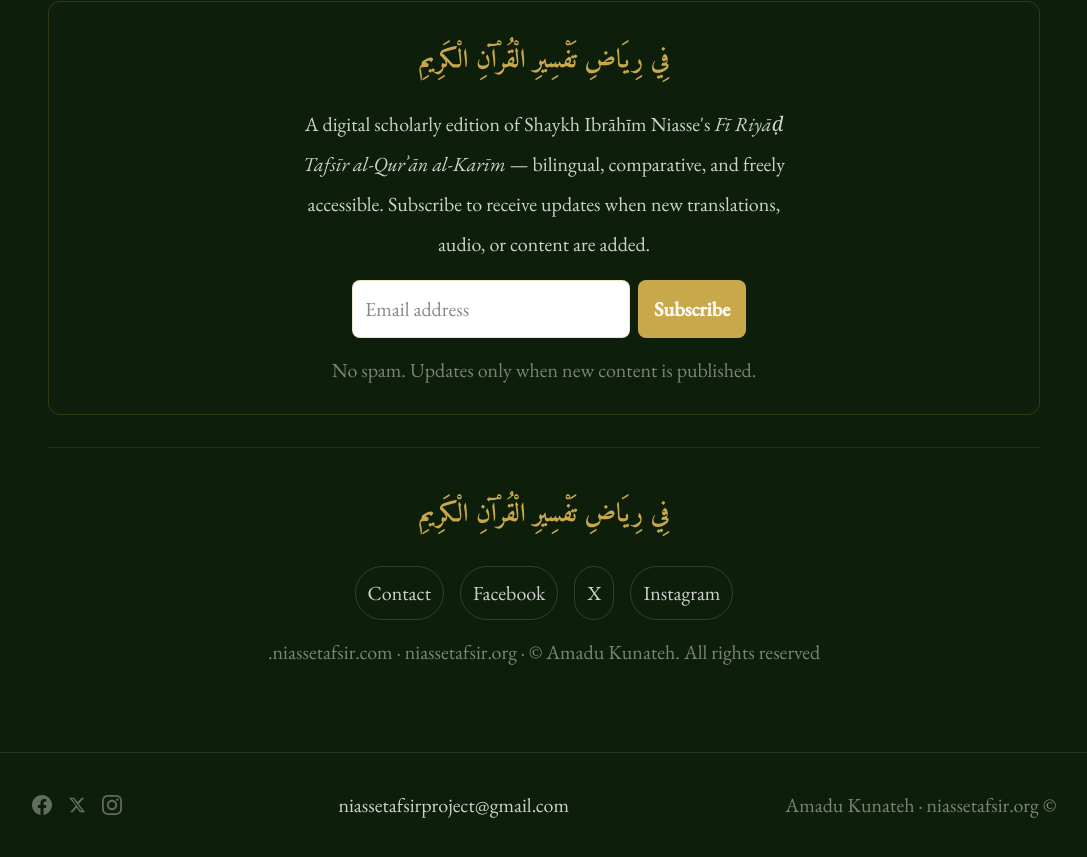
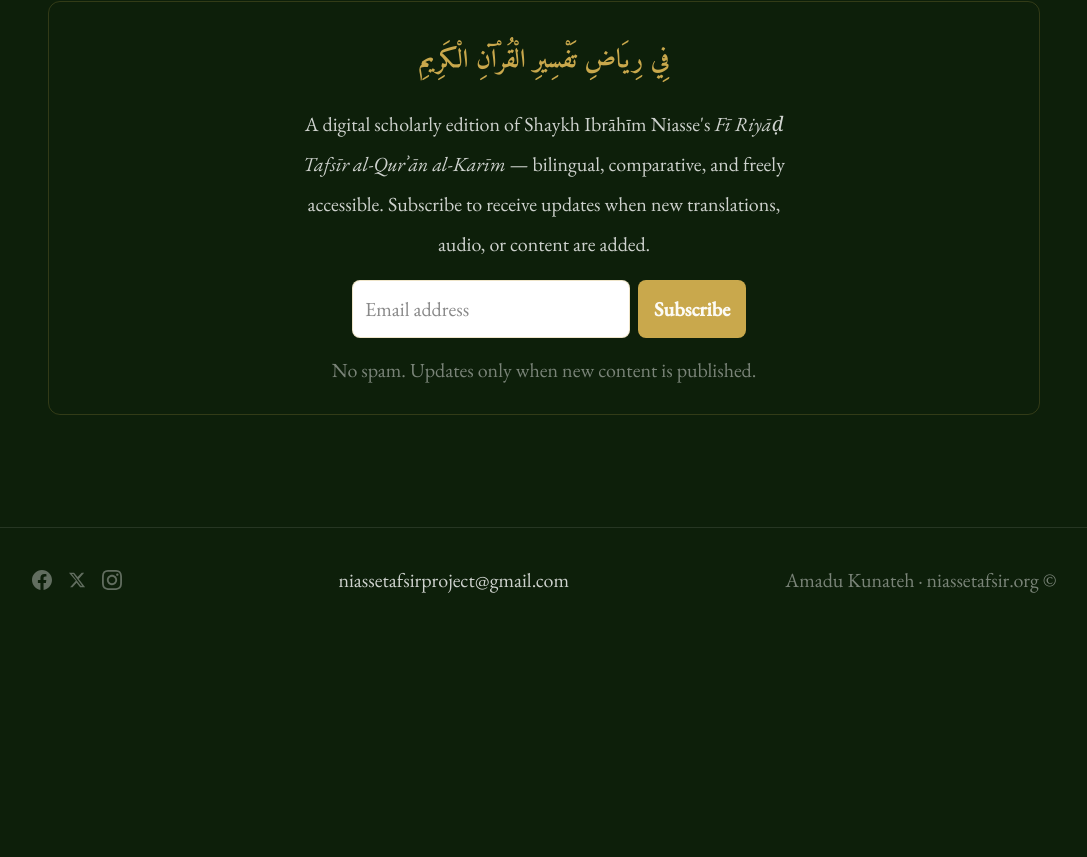
Before and after one commit to niassetafsir/niassetafsir-nextjs, a Next.js app: page / in a window 1280 px wide. Shown: the part 2355-3212 px from the top of the page, without its empty margins (96-1183 px from the left). After the commit the page ends 2987 px from the top, so only its background shows below. Built offline with nearby package versions, Linux system fonts and the light colour scheme.

Commit message:
Remove redundant homepage footer — global footer handles it

```diff
--- a/src/app/page.tsx
+++ b/src/app/page.tsx
@@ -212,33 +212,6 @@ export default function HomePage() {
       <div className="mt-12 mb-8">
         <SubscribeBar />
       </div>
-      <footer className="text-center mt-4 pt-8 border-t border-gold/15">
-        <div className="font-arabic text-gold text-sm">فِي رِيَاضِ تَفْسِيرِ الْقُرْآنِ الْكَرِيمِ</div>
-
-        {/* Social links */}
-        <div className="flex justify-center gap-4 mt-4 mb-3">
-          <a href="https://www.instagram.com/niassetafsirproject" target="_blank" rel="noopener"
-            className="font-english text-xs text-white/40 hover:text-gold/80 border border-white/15 hover:border-gold/35 px-3 py-1.5 rounded-full transition-all">
-            Instagram
-          </a>
-          <a href="https://x.com/niassetafsir" target="_blank" rel="noopener"
-            className="font-english text-xs text-white/40 hover:text-gold/80 border border-white/15 hover:border-gold/35 px-3 py-1.5 rounded-full transition-all">
-            X
-          </a>
-          <a href="https://www.facebook.com/niassetafsirproject" target="_blank" rel="noopener"
-            className="font-english text-xs text-white/40 hover:text-gold/80 border border-white/15 hover:border-gold/35 px-3 py-1.5 rounded-full transition-all">
-            Facebook
-          </a>
-          <a href="mailto:niassetafsirproject@gmail.com"
-            className="font-english text-xs text-white/40 hover:text-gold/80 border border-white/15 hover:border-gold/35 px-3 py-1.5 rounded-full transition-all">
-            Contact
-          </a>
-        </div>
-
-        <div className="font-english text-white/25 text-xs">
-          niassetafsir.com · niassetafsir.org · © Amadu Kunateh. All rights reserved.
-        </div>
-      </footer>
     </main>
   );
 }
```
